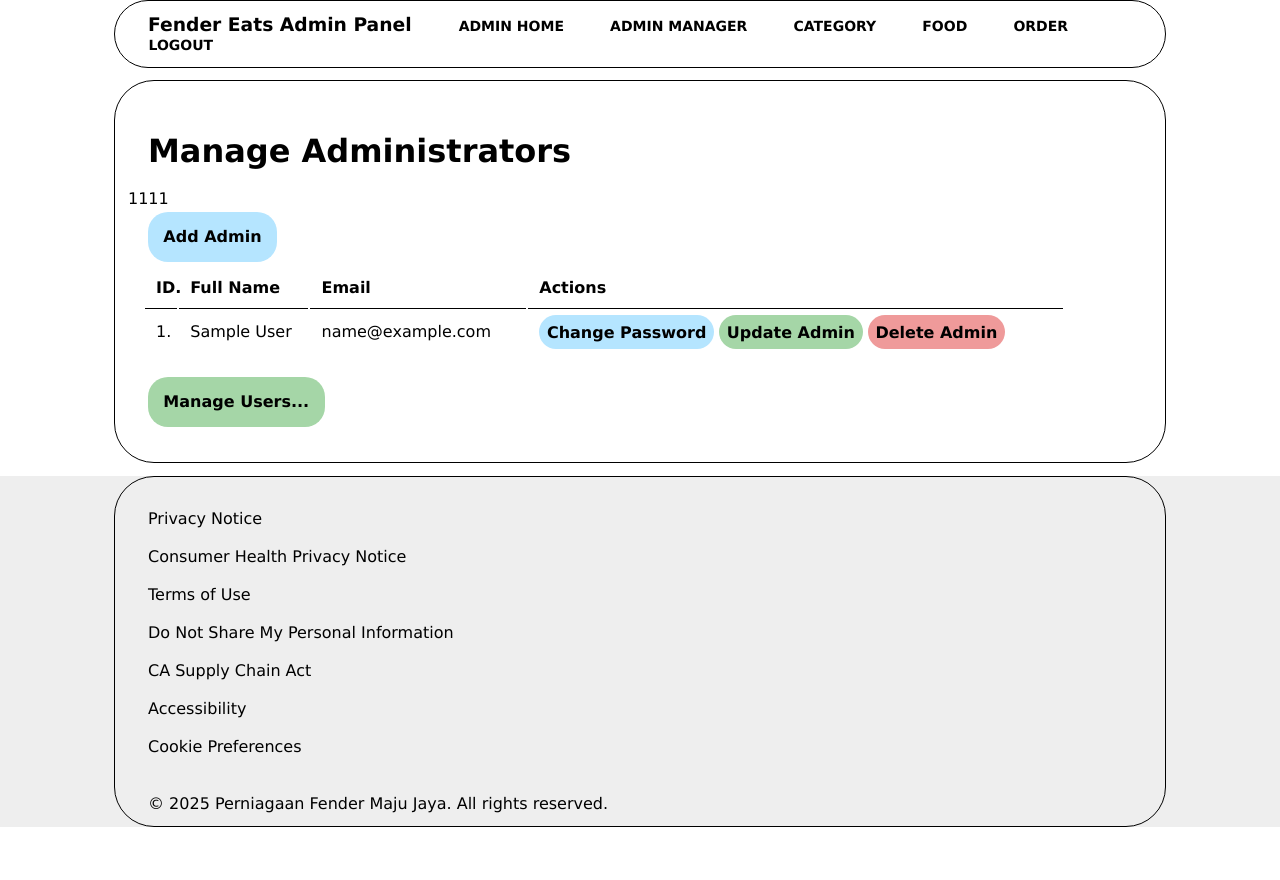
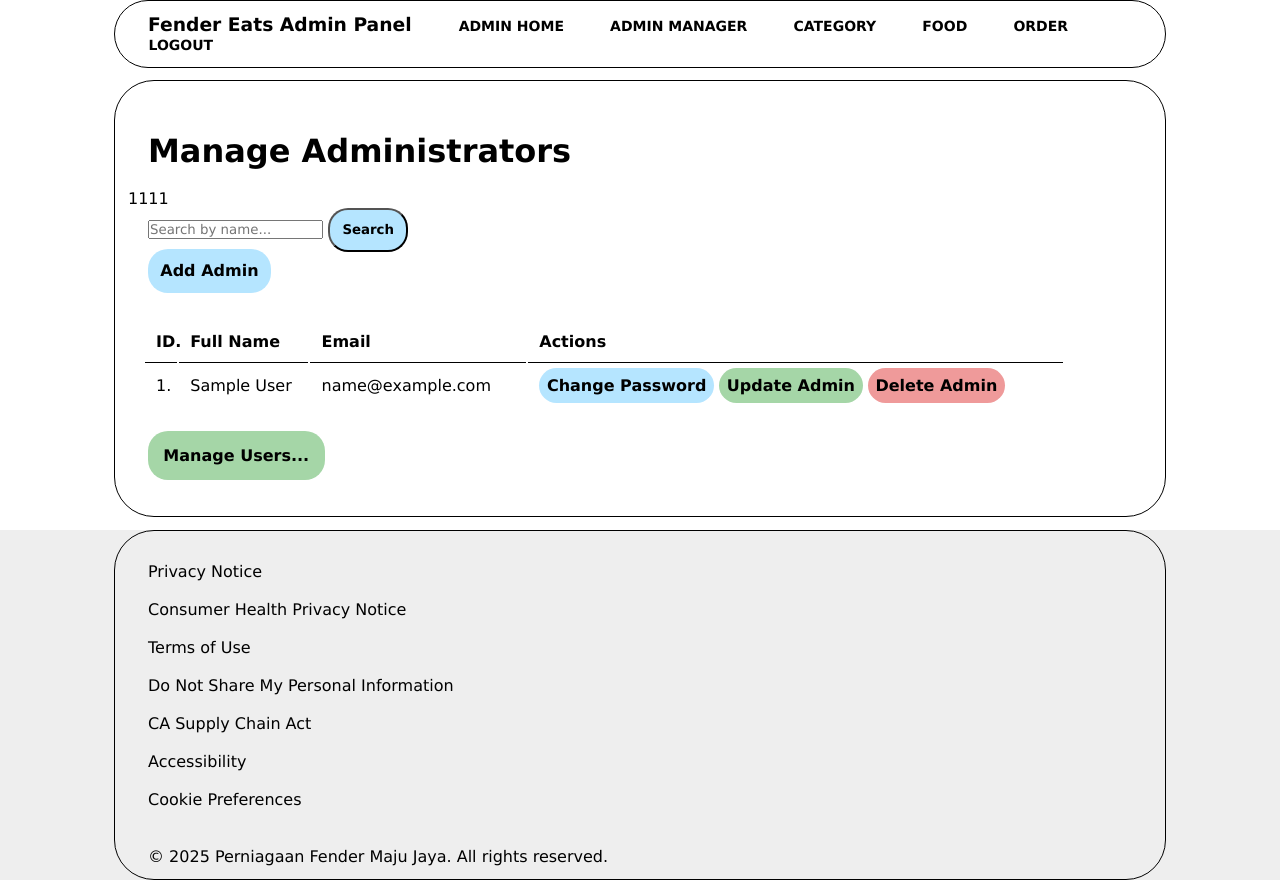
Before and after one commit to fender355/fender_eats, a PHP site: page /fender_eats/admin/admin-manage.php in a window 1280 px wide. Before the commit the page ends 827 px from the top, so only its background shows below. Run offline with PHP 8.4, Linux system fonts and the light colour scheme; the visitor is signed in with stand-in values (Sample User, id 1); tables that the repository leaves empty or names only in its code hold one stand-in row (values such as "Sample post").

Commit message:
query update

```diff
--- a/admin/admin-manage.php
+++ b/admin/admin-manage.php
@@ -1,7 +1,6 @@
 <?php include('partials/menu.php'); ?>
 
         <!-- Main Content Section Starts -->
-        <!DOCTYPE html>
         <div class = "main-content">
             <div class = "wrapper">
                 <br><br>
@@ -10,49 +9,47 @@
                 <br>
 
                 <?php
-
                     if(isset($_SESSION['add'])) {
-
                         echo $_SESSION['add']; // Display Session Message
                         unset($_SESSION['add']); // Removing Session Message
-
                     }
 
                     if(isset($_SESSION['delete'])) {
-
                         echo $_SESSION['delete']; //~
                         unset($_SESSION['delete']); //~
-
                     }
 
                     if(isset($_SESSION['update'])) {
-
                         echo $_SESSION['update']; //~
                         unset($_SESSION['update']); //~
-
                     }
 
                     if(isset($_SESSION['pw'])) {
-
                         echo $_SESSION['pw']; //~
                         unset($_SESSION['pw']); //~
+                    }
+                ?>
 
-                    }
+                <br>
 
-                ?>
+                <!-- Search Bar -->
+                <div class="text-margin">
+                    <form method="GET" action="" style="margin-bottom: 10px;">
+                        <input type="text" name="search" placeholder="Search by name..."
+                               value="<?php echo isset($_GET['search']) ? htmlspecialchars($_GET['search']) : ''; ?>">
+                        <input type="submit" value="Search" class="btn-primary">
+                        <?php if(isset($_GET['search']) && !empty($_GET['search'])): ?>
+                            <a href="admin-manage.php" class="btn-secondary" style="margin-left: 5px;">Clear</a>
+                        <?php endif; ?>
+                    </form>
+
+                    <!-- Add Admin Button -->
+                    <a href="add-admin.php" class = "btn-primary">Add Admin</a>
+                </div>
 
                 <br><br>
 
-                <!-- Button to Add Admin-->
-                <span class = "text-margin">
-                <a href="add-admin.php" class = "btn-primary">Add Admin</a>
-                </span>
-
-                <br>
-                <br>
-
                 <table class = "text-margin-15">
-
                         <tr>
                             <th>ID.</th>
                             <th>Full Name</th>
@@ -61,29 +58,28 @@
                         </tr>
 
                         <?php
+                            // Query to Get all Admins with search functionality
+                            $search = isset($_GET['search']) ? $_GET['search'] : '';
+                            if(!empty($search)) {
+                                $sql = "SELECT * FROM admin_acc WHERE admin_name LIKE '%".mysqli_real_escape_string($conn, $search)."%'";
+                            } else {
+                                $sql = "SELECT * FROM admin_acc";
+                            }
 
-                            //Query to Get all Admin
-                            $sql = "SELECT * FROM admin_acc";
-
-                            //Execute the Query
+                            // Execute the Query
                             $res = mysqli_query($conn, $sql);
 
-                            //Check whether the Query is Executed or Not
+                            // Check whether the Query is Executed or Not
                             if($res == TRUE) {
-
-                                //Count Rows to Check Data Quantity
-                                $count = mysqli_num_rows($res); //Function to Get All Rows in DB
+                                // Count Rows to Check Data Quantity
+                                $count = mysqli_num_rows($res);
 
                                 $admin_id = 1;
 
-                                //Check the Num of Rows
+                                // Check the Num of Rows
                                 if($count > 0) {
-
                                     // We have data in db
                                     while($rows = mysqli_fetch_assoc($res)) {
-
-                                        // Get All Data from db, run as long as we have data in db
-
                                         // Get individual data
                                         $admin_acc_id = $rows['admin_acc_id'];
                                         $admin_name = $rows['admin_name'];
@@ -92,33 +88,27 @@
 
                                         // Display values in table
                                         ?>
-
                                         <tr>
                                             <td><?php echo $admin_id++; ?>. </td>
-                                            <td><?php echo $admin_name; ?></td>
-                                            <td><?php echo $admin_mail; ?></td>
+                                            <td><?php echo htmlspecialchars($admin_name); ?></td>
+                                            <td><?php echo htmlspecialchars($admin_mail); ?></td>
                                             <td>
                                                 <a href="<?php echo SITEURL; ?>admin/update-password.php?admin_acc_id=<?php echo $admin_acc_id; ?>" class="btn-primary">Change Password</a>
                                                 <a href="<?php echo SITEURL; ?>admin/update-admin.php?admin_acc_id=<?php echo $admin_acc_id; ?>" class="btn-secondary">Update Admin</a>
                                                 <a href="<?php echo SITEURL; ?>admin/confirm-delete-admin.php?admin_acc_id=<?php echo $admin_acc_id; ?>" class="btn-danger">Delete Admin</a>
                                             </td>
                                         </tr>
-
                                         <?php
-
                                     }
-
+                                } else {
+                                    ?>
+                                    <tr>
+                                        <td colspan="4">No administrators found<?php echo !empty($search) ? ' matching your search.' : '.'; ?></td>
+                                    </tr>
+                                    <?php
                                 }
-                                else {
-
-                                    // We dont have data in db
-
-                                }
-
                             }
-
                         ?>
-
                 </table>
                 <br><br>
                 <!-- Button to User Page-->
```
Also changed, not shown: admin/user-manage.php (+25 -14 lines).
